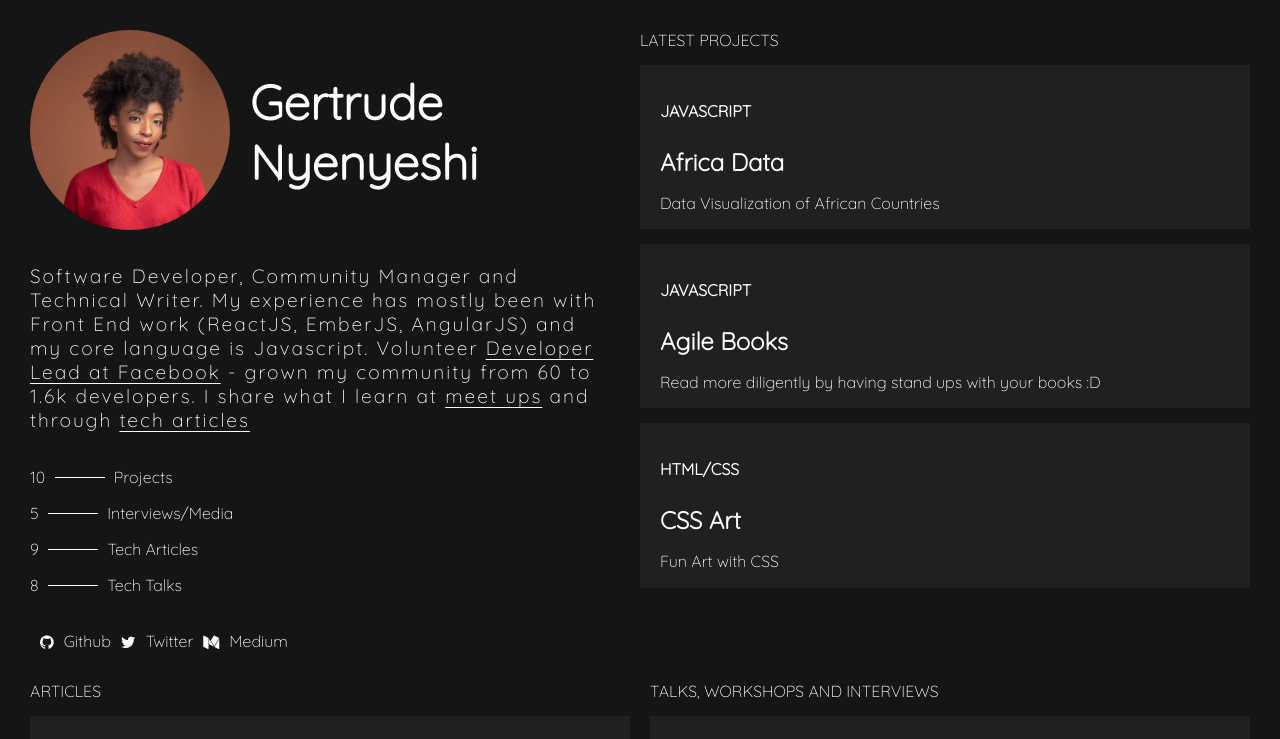
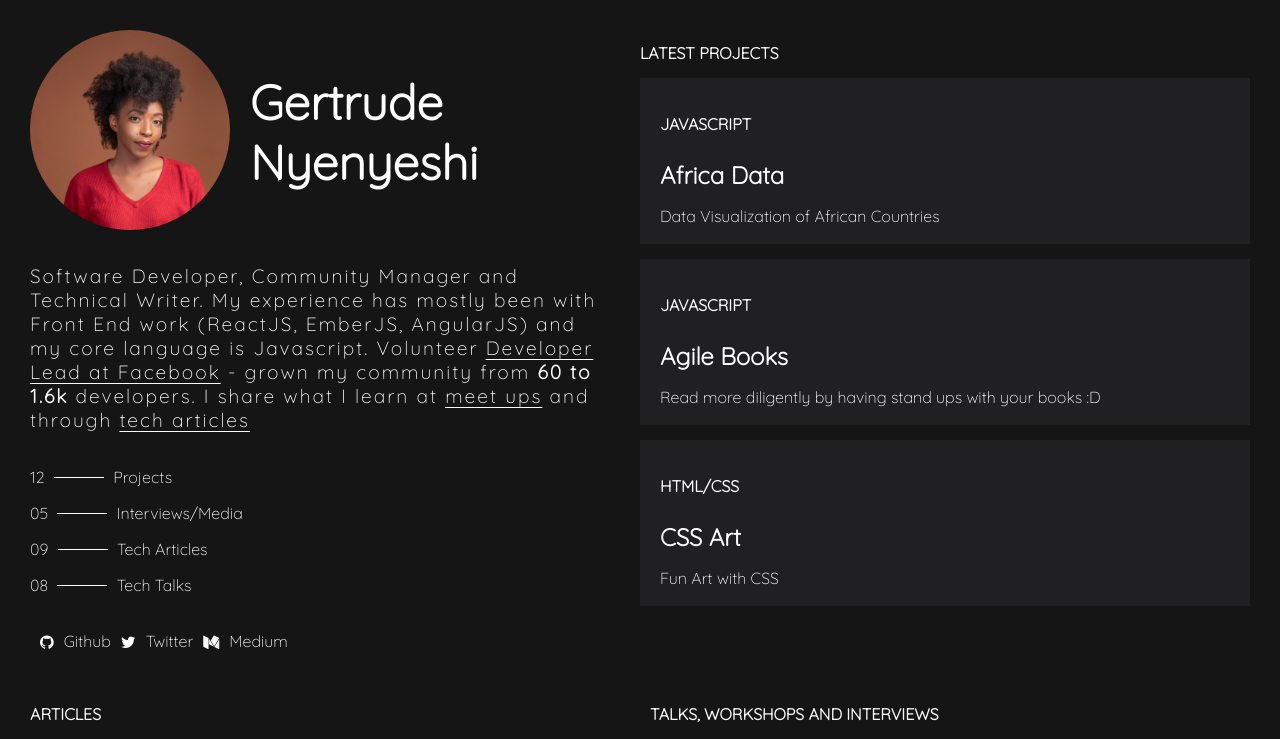
Before and after one commit to gertie-sheshe/this-self, a React (Create React App) app: page / in a window 1280 px wide. Shown: the top 739 px of the page. Built offline with nearby package versions, Linux system fonts and the light colour scheme.

Commit message:
set headers correctly for a11y + more changes

```diff
--- a/src/App.scss
+++ b/src/App.scss
@@ -13,6 +13,11 @@ body {
   .App {
     // display: flex;
     // width: 100vw;
+
+    .title {
+      font-size: 16px;
+      color: #fafafa;
+    }
 
     .upper-section {
       display: flex;
--- a/src/components/articles/articles.js
+++ b/src/components/articles/articles.js
@@ -3,7 +3,7 @@ import './articles.scss';
 
 const Articles = () => (
     <div className="articles">
-        <div>ARTICLES</div>
+        <h2 className="title">ARTICLES</h2>
         <div className="article-display">
             <a href="medium.com">
                 <div className="container">
--- a/src/components/profile/profile.js
+++ b/src/components/profile/profile.js
@@ -16,32 +16,32 @@ const Profile = () => (
             Software Developer, Community Manager and
         Technical Writer. My experience has mostly been
         with Front End work (ReactJS, EmberJS, AngularJS)
-        and my core language is Javascript. Volunteer <a href="too.com">Developer Lead at Facebook</a> - grown my community
-        from 60 to 1.6k developers. I share what I learn at <a href="yoo.com">meet ups</a> and through <a href="zoo.com">tech articles</a>
+        and my core language is Javascript. Volunteer <a href="https://www.facebook.com/groups/DevCEldoret">Developer Lead at Facebook</a> - grown my community
+        from <b>60 to 1.6k </b>developers. I share what I learn at <a href="yoo.com">meet ups</a> and through <a href="https://medium.com/@gertienyesh">tech articles</a>
             </p>
         </div>
         <div className="summary">
-            <a href="test.com">
-                <p>10 <div className="dash"></div> Projects</p>
+            <a href="">
+                <p>12 <div className="dash"></div> Projects</p>
             </a>
-            <a href="we.com">
-                <p>5 <div className="dash"></div> Interviews/Media</p>
+            <a href="">
+                <p>05 <div className="dash"></div> Interviews/Media</p>
             </a>
-            <a href="yay.com">
-                <p>9 <div className="dash"></div> Tech Articles</p>
+            <a href="">
+                <p>09 <div className="dash"></div> Tech Articles</p>
             </a>
-            <a href="yoo.com">
-                <p>8 <div className="dash"></div> Tech Talks</p>
+            <a href="">
+                <p>08 <div className="dash"></div> Tech Talks</p>
             </a>
         </div>
         <div className="socials">
-            <a href="me.com">
+            <a href="https://github.com/gertie-sheshe">
                 <i className="fa fa-github"></i><p className="social">Github</p>
             </a>
-            <a href="you.com">
+            <a href="https://twitter.com/gertiesheshe">
                 <i className="fa fa-twitter"></i><p className="social">Twitter</p>
             </a>
-            <a href="yes.com">
+            <a href="https://medium.com/@gertienyesh">
                 <i className="fa fa-medium"></i><p className="social">Medium</p>
             </a>
         </div>
--- a/src/components/projects/projects.js
+++ b/src/components/projects/projects.js
@@ -3,25 +3,25 @@ import './projects.scss';
 
 const Project = () => (
     <div className="project">
-        <div>LATEST PROJECTS</div>
+        <h2 className="title">LATEST PROJECTS</h2>
         <div className="project-display">
-            <a href="github.com" >
+            <a href="" >
                 <p className="project-language">JAVASCRIPT</p>
-                <h2 className="project-name">Africa Data</h2>
+                <h3 className="project-name">Africa Data</h3>
                 <p>Data Visualization of African Countries</p>
             </a>
         </div>
         <div className="project-display">
-            <a href="github.com" >
+            <a href="" >
                 <p className="project-language">JAVASCRIPT</p>
-                <h2 className="project-name">Agile Books</h2>
+                <h3 className="project-name">Agile Books</h3>
                 <p>Read more diligently by having stand ups with your books :D</p>
             </a>
         </div>
         <div className="project-display">
-            <a href="github.com">
+            <a href="">
                 <p className="project-language">HTML/CSS</p>
-                <h2 className="project-name">CSS Art</h2>
+                <h3 className="project-name">CSS Art</h3>
                 <p>Fun Art with CSS</p>
             </a>
         </div>
--- a/src/components/talks/talks.js
+++ b/src/components/talks/talks.js
@@ -3,7 +3,7 @@ import './talks.scss';
 
 const Talks = () => (
     <div className="talks">
-        <div className="title">TALKS, WORKSHOPS AND INTERVIEWS</div>
+        <h2 className="title">TALKS, WORKSHOPS AND INTERVIEWS</h2>
         <div className="talks-display">
             <a href="medium.com">
                 <div className="container">
```
Also changed, not shown: src/assets/gertrude.jpg (deleted).
